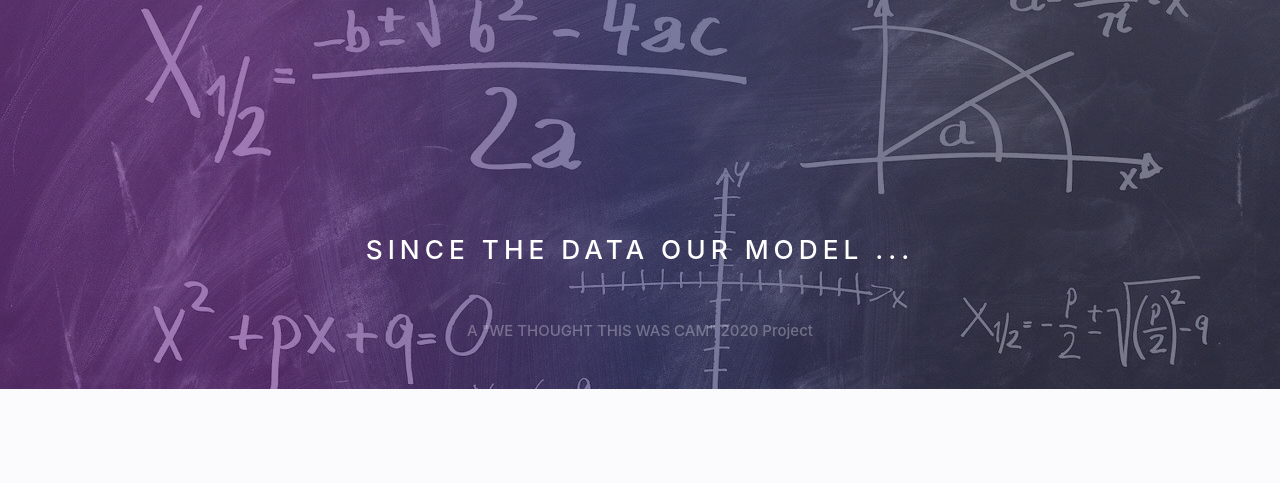
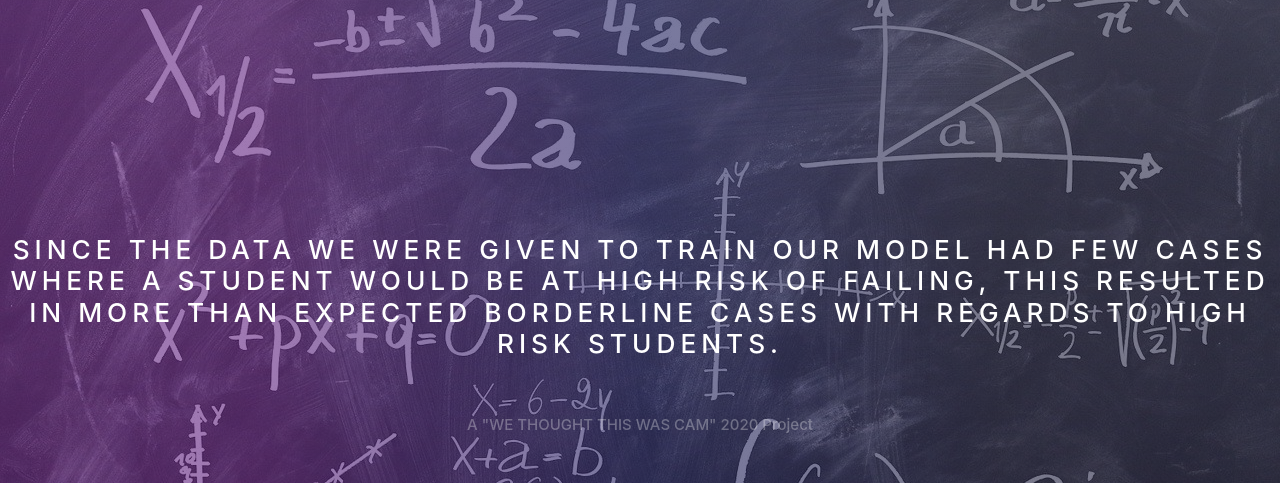
Before and after one commit to NicMuir/Software_Design_Project-2020, a Django app: template templates/student_predictor/RE2.html in a window 1280 px wide. Shown: the part 986-1469 px from the top of the page. Before the commit the page ends 1375 px from the top, so only its background shows below. Run offline with Django 3.2, Linux system fonts and the light colour scheme; the template is opened without the code that fills it, so the values that code supplies are empty; some libraries are stand-ins or nearby versions.

Commit message:
More Text Explaining

```diff
--- a/templates/student_predictor/RE2.html
+++ b/templates/student_predictor/RE2.html
@@ -93,7 +93,7 @@
 
   </div>
 <h3 class="text-center text-white ">
-    Since The data our model ...
+    Since The Data We Were Given To Train Our Model Had Few Cases Where A Student Would Be At High Risk Of Failing, This Resulted In More Than Expected Borderline cases With Regards To High Risk Students.
 </h3>
 
 
```
